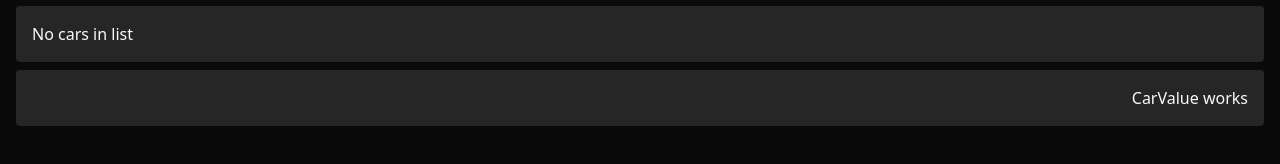
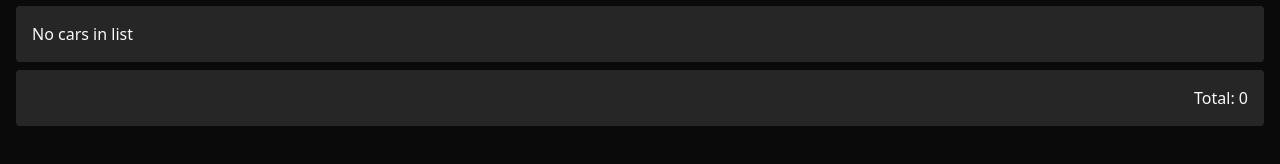
Before and after one commit to SmackSmash/cars-ts, a React (Vite) app: page / in a window 1280 px wide. Shown: the part 204-368 px from the top of the page. Built offline with nearby package versions, Linux system fonts and the light colour scheme.

Commit message:
Lovely reduce

```diff
--- a/src/components/CarValue.tsx
+++ b/src/components/CarValue.tsx
@@ -1,7 +1,20 @@
 import type { FC } from 'react';
+import { useAppSelector } from '../store';
 
 const CarValue: FC = () => {
-  return <div className='flex w-full justify-end rounded bg-neutral-800 p-4'>CarValue works</div>;
+  const list = useAppSelector(({ cars: { list } }) => list);
+  const searchTerm = useAppSelector(({ cars: { searchTerm } }) => searchTerm);
+
+  return (
+    <div className='flex w-full justify-end rounded bg-neutral-800 p-4'>
+      Total:{' '}
+      {list
+        .filter(car => car.name !== searchTerm)
+        .reduce((acc, car) => {
+          return acc + car.cost;
+        }, 0)}
+    </div>
+  );
 };
 
 export default CarValue;
```
